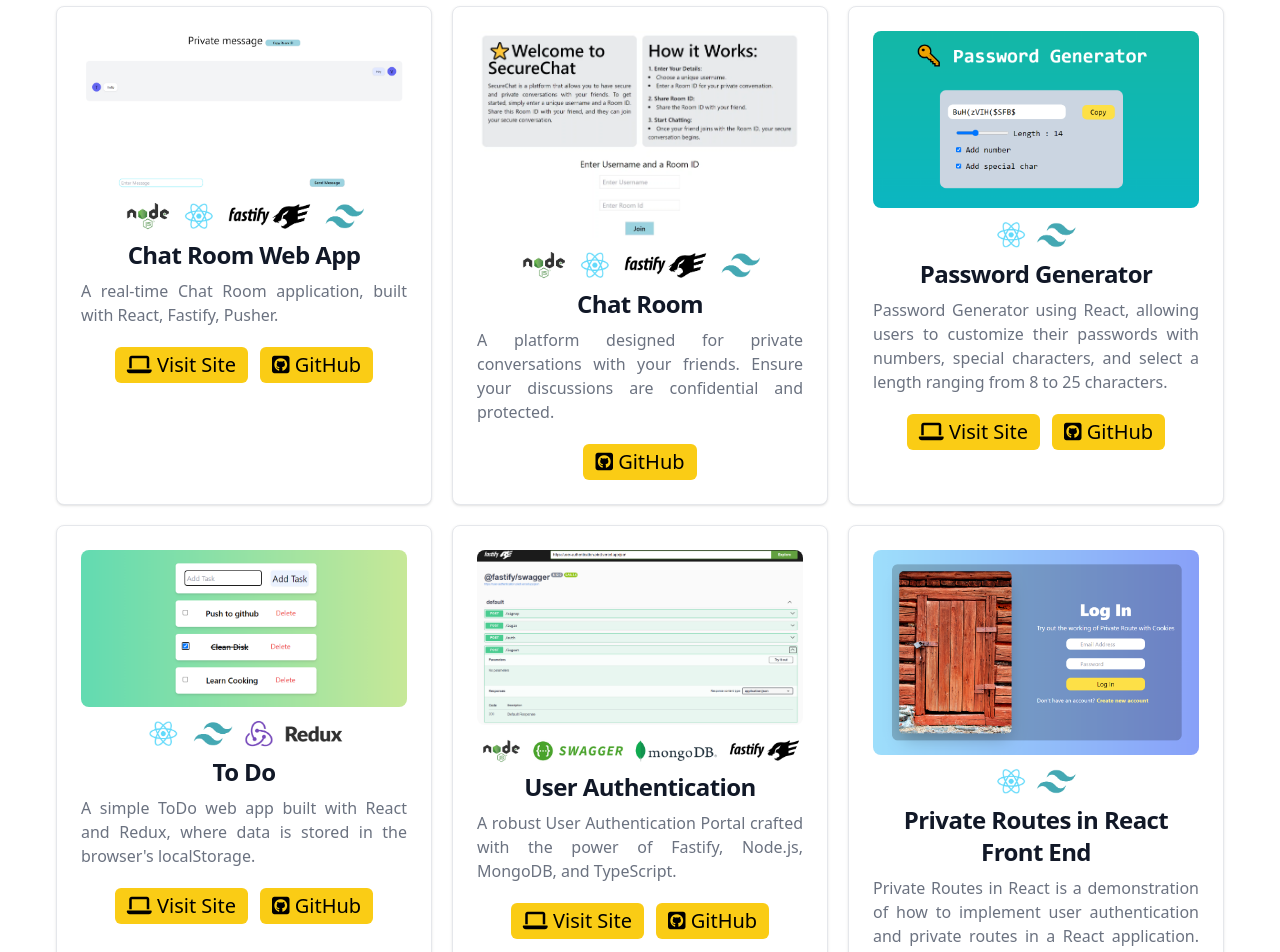
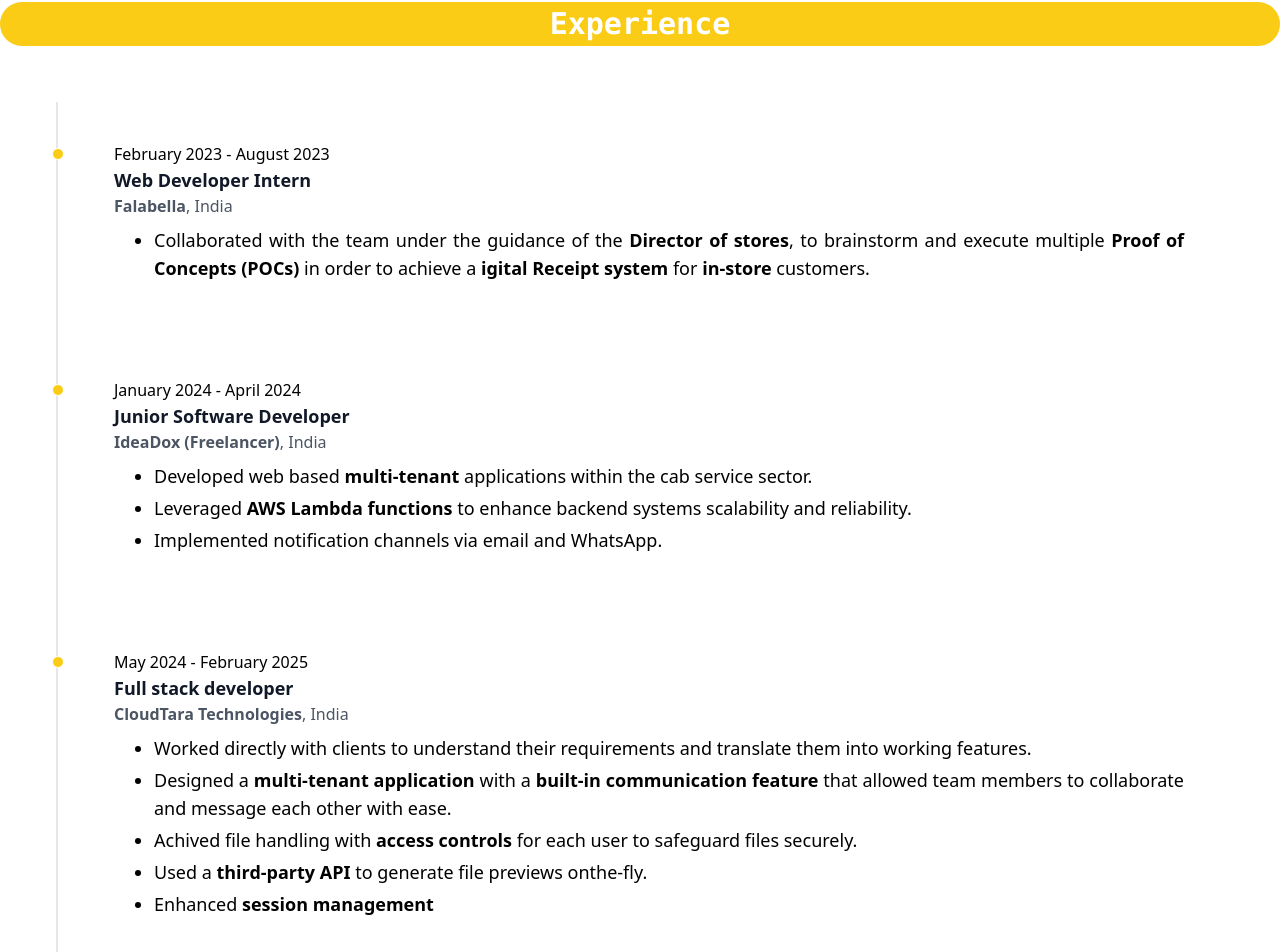
Before and after one commit to vishaltalukar66/portfolio, a React (Vite) app: page / in a window 1280 px wide. Shown: the part 1394-2346 px from the top of the page. Built offline with nearby package versions, Linux system fonts and the light colour scheme.

Commit message:
Updated portfolio

```diff
--- /dev/null
+++ b/src/components/Experience.tsx
@@ -0,0 +1,79 @@
+import React from "react";
+const experienceData = [
+  {
+    duration: "February 2023 - August 2023",
+    role: "Web Developer Intern",
+    company: "<b>Falabella</b>, India",
+    responsibilities: [
+      "Collaborated with the team under the guidance of the <b>Director of stores</b>, to brainstorm and execute multiple <b>Proof of Concepts (POCs)</b> in order to achieve a <b>igital Receipt system</b> for <b>in-store</b> customers.",
+    ],
+  },
+  {
+    duration: "January 2024 - April 2024",
+    role: "Junior Software Developer",
+    company: "<b>IdeaDox (Freelancer)</b>, India",
+    responsibilities: [
+      "Developed web based <b>multi-tenant</b> applications within the cab service sector.",
+      "Leveraged <b>AWS Lambda functions</b> to enhance backend systems scalability and reliability.",
+      "Implemented notification channels via email and WhatsApp.",
+    ],
+  },
+  {
+    duration: "May 2024 - February 2025",
+    role: "Full stack developer",
+    company: "<b>CloudTara Technologies</b>, India",
+    responsibilities: [
+      "Worked directly with clients to understand their requirements and translate them into working features.",
+      "Designed a <b>multi-tenant application</b> with a <b>built-in communication feature</b> that allowed team members to collaborate and message each other with ease.",
+      "Achived file handling with <b>access controls</b> for each user to safeguard files securely.",
+      "Used a <b>third-party API</b> to generate file previews onthe-fly.",
+      "Enhanced <b>session management</b>",
+    ],
+  },
+];
+
+type Experience = {
+  duration: string;
+  role: string;
+  company: string;
+  responsibilities: string[];
+};
+
+const ExperienceList: React.FC = () => {
+  return (
+    <ol className="relative  md:border-l-2 border-l-0  m-3 md:m-14 p-5">
+      {experienceData.reverse().map((item: Experience, index: number) => (
+        <li className="mb-10 ms-4 bg-white p-5 rounded-3xl" key={index}>
+          <div className="absolute w-3 h-3 bg-yellow-400 rounded-full mt-1.5 -start-1.5 border border-white hidden md:block" />
+          <time className="mb-1 font-normal leading-none text-md">
+            {item.duration}
+          </time>
+          <h3 className="text-lg font-semibold text-gray-900 ">{item.role}</h3>
+          <p className="mb-2 text-base font-normal text-gray-600 ">
+            <div
+              dangerouslySetInnerHTML={{
+                __html: item.company,
+              }}
+            />
+          </p>
+          <p className="mb-4 text-justify text-lg ml-5">
+            <ul className="list-disc pl-5 text-justify">
+              {item.responsibilities.map((point, idx) => (
+                <li key={idx} className="mb-1">
+                  <div
+                    dangerouslySetInnerHTML={{
+                      __html: point,
+                    }}
+                  />
+                  {/* {point} */}
+                </li>
+              ))}
+            </ul>
+          </p>
+        </li>
+      ))}
+    </ol>
+  );
+};
+
+export default ExperienceList;
--- a/src/components/Home.tsx
+++ b/src/components/Home.tsx
@@ -1,18 +1,17 @@
 import { Project } from "../utils/Project";
 import { Logos } from "./Logos";
 import photo from "../assets/photo.jpg";
-
-
+import ExperienceList from "./Experience";
 
 export const Home = () => {
   return (
-
     <>
-            <div id="home" className="flex flex-col items-center justify-center h-screen">
-
-                <div >
+      <div
+        id="home"
+        className="flex flex-col items-center justify-center h-screen"
+      >
+        <div>
           <img src={photo} alt="photo" className="rounded-full w-32 md:w-52" />
-
         </div>
 
         <div className="text-4xl p-5 text-white font-mono font-semibold">
@@ -29,51 +28,64 @@ export const Home = () => {
         <div className="text-center rounded-3xl font-mono font-semibold text-3xl p-1 mb-10 bg-yellow-400 text-white">
           Projects
         </div>
-                <div className="grid md:grid-cols-3 mt-4 pl-14 pr-14 gap-5 pb-5">
-
-
+        <div className="flex flex-wrap w-full gap-5 p-10 items-center justify-center">
           {Project.map((val, key) => {
-                        return (<div key={key} className=" p-6 bg-white border  border-gray-200 rounded-lg shadow ">
+            return (
+              <div
+                key={key}
+                className="p-5 bg-white rounded-3xl w-[400px] max-h-[500px] flex flex-col justify-between"
+              >
                 {/* project image */}
                 <div className=" mb-2">
-                                <img className="rounded-lg " src={val.banner} alt={val.title} />
+                  <img
+                    className="rounded-lg "
+                    src={val.banner}
+                    alt={val.title}
+                  />
                 </div>
                 {/* techstack */}
                 <div className="mt-3 mb-2">
-                                <img className="rounded-lg " src={val.techStackImg} alt={val.title} />
+                  <img
+                    className="rounded-lg "
+                    src={val.techStackImg}
+                    alt={val.title}
+                  />
                 </div>
                 {/* Title */}
-                            <h5 className="mb-2 text-2xl font-semibold tracking-tight text-gray-900 text-center">
+                <div className="mb-2 text-2xl font-semibold tracking-tight text-gray-900 text-center">
                   {val.title}
-                            </h5>
+                </div>
                 {/* Short Description */}
-                            <p className="mb-3 font-normal text-gray-500 text-justify">
+                <div className="mb-3 font-normal text-gray-500 text-justify">
                   {val.desc}
-                            </p>
+                </div>
                 {/* links */}
-                            <div className="mt-5 flex text-xl items-center justify-center gap-3">
-                                {val.live.isLive ? (<div>
+                <div className="pt-5  flex text-xl items-center justify-center gap-3">
+                  {val.live.isLive ? (
+                    <div>
                       <a href={val.live.link} target="_blank">
-                                        <button className="rounded-md p-1 pl-3 pr-3 bg-yellow-400 hover:bg-yellow-200"> <i className="fa-solid fa-laptop" /> Visit Site
+                        <button className="rounded-md p-1 pl-3 pr-3 bg-yellow-400 hover:bg-yellow-200">
+                          {" "}
+                          <i className="fa-solid fa-laptop" /> Visit Site
                         </button>
                       </a>
-                                </div>) : (<></>)}
-
+                    </div>
+                  ) : (
+                    <></>
+                  )}
 
                   <div>
                     <a href={val.github} target="_blank">
-                                        <button className="rounded-md bg-yellow-400 hover:bg-yellow-200 p-1 pl-3 pr-3 "> <i className="fa-brands fa-square-github" /> GitHub
+                      <button className="rounded-md bg-yellow-400 hover:bg-yellow-200 p-1 pl-3 pr-3 ">
+                        {" "}
+                        <i className="fa-brands fa-square-github" /> GitHub
                       </button>
-                                    </a></div>
+                    </a>
                   </div>
                 </div>
-                        )
+              </div>
+            );
           })}
-
-
-
-
-
         </div>
       </div>
       {/* experience */}
@@ -81,45 +93,9 @@ export const Home = () => {
         <div className="text-center rounded-3xl font-mono font-semibold text-3xl p-1 mb-10 bg-yellow-400 text-white">
           Experience
         </div>
-                <ol className="relative border-s m-14   p-5">
-                    <li className="mb-10 ms-4 bg-white p-5 rounded-lg">
-                        <div className="absolute w-3 h-3 bg-yellow-400 rounded-full mt-1.5 -start-1.5 border border-white " />
-                        <time className="mb-1 font-normal leading-none text-md">
-                            February 2023 - August 2023
-                        </time>
-                        <h3 className="text-lg font-semibold text-gray-900 ">
-                            Web Developer Intern
-                        </h3>
-                        <p className="mb-2 text-base font-normal text-gray-600 ">
-                            Falabella, Bengaluru
-                        </p>
-                        <p className="mb-4 text-justify text-lg">
-                            <ul className="list-disc pl-5 text-justify">
-                                <li>
-                                    Developed and implemented a user-friendly Digital Receipt System for in-store customers, enhancing their shopping
-                                    experience.
-                                </li>
-                                <li>
-                                    Planned and engineered RESTful web services to manipulate dynamic datasets.
-                                </li>
-                                <li>
-                                    Collaborated with the team on multiple Proof of Concept (POC) projects.
-                                </li>
-                                <li>
-                                    Performed unit testing of web applications, achieving test coverage between 80 - 95%.
-                                </li>
-                            </ul>
 
-
-
-                        </p>
-
-                    </li>
-
-                </ol>
-
+        <ExperienceList />
       </div>
-
     </>
   );
-}
+};
--- a/src/components/Logos.tsx
+++ b/src/components/Logos.tsx
@@ -3,27 +3,21 @@ export const Logos = () => {
     <>
       <div className="grid grid-cols-3 gap-10 mt-4">
         <div className="hover:text-amber-200 text-yellow-400">
-                    <a href="https://github.com/vishaltalukar66">
-
+          <a href="https://github.com/vishaltalukar66" target="_blank">
             <i className="fa-brands fa-square-github fa-2xl" />
           </a>
         </div>
         <div className="hover:text-amber-200 text-yellow-400">
-                    <a href="https://www.linkedin.com/in/vishaltalukar/">
-
+          <a href="https://www.linkedin.com/in/vishaltalukar/" target="_blank">
             <i className="fa-brands fa-linkedin fa-2xl" />
           </a>
         </div>
         <div className="hover:text-amber-200 text-yellow-400">
-                    <a href="mailto:vishaltalukar66@gmail.com">
+          <a href="mailto:vishaltalukar1@outlook.com">
             <i className="fa-solid fa-envelope fa-2xl" />
           </a>
         </div>
-
-
-
-
       </div>
     </>
-    )
-}
+  );
+};
--- a/src/utils/Project.ts
+++ b/src/utils/Project.ts
@@ -1,45 +1,32 @@
 import { ProjectInterface } from "./Interface/ProjectInterface";
-import chat_room from "../assets/projects/chat_room.png";
 import chat_room_t from "../assets/projects/chat_room_t.png";
-import curr_convertor from "../assets/projects/curr_convertor.png";
-import pass_gen from "../assets/projects/pass_gen.png";
-import pass_gen_t from "../assets/projects/pass_gen_t.png";
-import private_routes from "../assets/projects/private_routes.png";
-import todo from "../assets/projects/todo.png";
-import todo_t from "../assets/projects/todo_t.png";
 import chat_pusher from "../assets/projects/chat_pusher.png";
 import webrtc_t from "../assets/projects/webrtc_t.png";
-import user_auth from "../assets/projects/user_auth.png";
-import user_auth_t from "../assets/projects/user_auth_t.png";
 import webSS from "../assets/projects/webSS.png";
-import nextb from "../assets/projects/nextb.png";
-import nextss from "../assets/projects/nextss.png";
-import techSecure from "../assets/projects/techSecure.png";
-import secureSS from "../assets/projects/secureSS.png";
 
 export const Project: ProjectInterface[] = [
-    {
-        banner: secureSS,
-        techStackImg: techSecure,
-        title: "Secure Image Storage",
-        desc: "This project enables users to securely store and manage images by leveraging the power of Amazon S3 (Simple Storage Service). It incorporates user authentication to ensure data privacy and employs signed URLs for controlled access to images.",
-        live: {
-            isLive: true,
-            link: "https://secure-image-storage.vercel.app"
-        },
-        github: "https://github.com/vishaltalukar66/secure-image-storage"
-    },
-    {
-        banner: nextss,
-        techStackImg: nextb,
-        title: "NextJs Basic Authentication Web App",
-        desc: "This web application, built using Next.js and MongoDB, provides essential features for user authentication and account management. ",
-        live: {
-            isLive: true,
-            link: "https://nextjs-auth-web-app.vercel.app/"
-        },
-        github: "https://github.com/vishaltalukar66/nextjs-auth-web-app"
-    },
+    // TODO : // {
+    //     banner: secureSS,
+    //     techStackImg: techSecure,
+    //     title: "Secure Image Storage",
+    //     desc: "This project enables users to securely store and manage images by leveraging the power of Amazon S3 (Simple Storage Service). It incorporates user authentication to ensure data privacy and employs signed URLs for controlled access to images.",
+    //     live: {
+    //         isLive: true,
+    //         link: "https://secure-image-storage.vercel.app"
+    //     },
+    //     github: "https://github.com/vishaltalukar66/secure-image-storage"
+    // },
+    // {
+    //     banner: nextss,
+    //     techStackImg: nextb,
+    //     title: "NextJs Basic Authentication Web App",
+    //     desc: "This web application, built using Next.js and MongoDB, provides essential features for user authentication and account management. ",
+    //     live: {
+    //         isLive: true,
+    //         link: "https://nextjs-auth-web-app.vercel.app/"
+    //     },
+    //     github: "https://github.com/vishaltalukar66/nextjs-auth-web-app"
+    // },
     {
         banner: webSS,
         techStackImg: webrtc_t,
@@ -62,88 +49,88 @@ export const Project: ProjectInterface[] = [
         },
         github: "https://github.com/vishaltalukar66/chat_web_app"
     },
-    {
-        banner: chat_room,
-        techStackImg: chat_room_t,
-        title: "Chat Room",
-        desc: "A platform designed for private conversations with your friends. Ensure your discussions are confidential and protected.",
-        live: {
-            isLive: false,
-            link: ""
-        },
-        github: "https://github.com/vishaltalukar66/Chat-Room"
-    },
-    {
-        banner: pass_gen,
-        techStackImg: pass_gen_t,
-        title: "Password Generator",
-        desc: "Password Generator using React, allowing users to customize their passwords with numbers, special characters, and select a length ranging from 8 to 25 characters.",
-        live: {
-            isLive: true,
-            link: "https://vishaltalukar66.github.io/password_generator/"
-        },
-        github: "https://github.com/vishaltalukar66/password_generator"
-    },
-    {
-        banner: todo,
-        techStackImg: todo_t,
-        title: "To Do",
-        desc: "A simple ToDo web app built with React and Redux, where data is stored in the browser's localStorage.",
-        live: {
-            isLive: true,
-            link: "https://todo-using-redux-react.vercel.app/"
-        },
-        github: "https://github.com/vishaltalukar66/todo-using-Redux-React"
-    },
+    // {
+    //     banner: chat_room,
+    //     techStackImg: chat_room_t,
+    //     title: "Chat Room",
+    //     desc: "A platform designed for private conversations with your friends. Ensure your discussions are confidential and protected.",
+    //     live: {
+    //         isLive: false,
+    //         link: ""
+    //     },
+    //     github: "https://github.com/vishaltalukar66/Chat-Room"
+    // },
+    // {
+    //     banner: pass_gen,
+    //     techStackImg: pass_gen_t,
+    //     title: "Password Generator",
+    //     desc: "Password Generator using React, allowing users to customize their passwords with numbers, special characters, and select a length ranging from 8 to 25 characters.",
+    //     live: {
+    //         isLive: true,
+    //         link: "https://vishaltalukar66.github.io/password_generator/"
+    //     },
+    //     github: "https://github.com/vishaltalukar66/password_generator"
+    // },
+    // {
+    //     banner: todo,
+    //     techStackImg: todo_t,
+    //     title: "To Do",
+    //     desc: "A simple ToDo web app built with React and Redux, where data is stored in the browser's localStorage.",
+    //     live: {
+    //         isLive: true,
+    //         link: "https://todo-using-redux-react.vercel.app/"
+    //     },
+    //     github: "https://github.com/vishaltalukar66/todo-using-Redux-React"
+    // },
 
-    {
-        banner: user_auth,
-        techStackImg: user_auth_t,
-        title: "User Authentication",
-        desc: "A robust User Authentication Portal crafted with the power of Fastify, Node.js, MongoDB, and TypeScript.",
-        live: {
-            isLive: true,
-            link: "https://user-authentication-pied.vercel.app/"
-        },
-        github: "https://github.com/vishaltalukar66/user_authentication"
-    },
+    // {
+    //     banner: user_auth,
+    //     techStackImg: user_auth_t,
+    //     title: "User Authentication",
+    //     desc: "A robust User Authentication Portal crafted with the power of Fastify, Node.js, MongoDB, and TypeScript.",
+    //     live: {
+    //         isLive: true,
+    //         link: "https://user-authentication-pied.vercel.app/"
+    //     },
+    //     github: "https://github.com/vishaltalukar66/user_authentication"
+    // },
 
 
-    {
-        banner: private_routes,
-        techStackImg: pass_gen_t,
-        title: "Private Routes in React Front End",
-        desc: "Private Routes in React is a demonstration of how to implement user authentication and private routes in a React application. With this setup, users can log in, verify their cookies, and access confidential data once authenticated.",
-        live: {
-            isLive: true,
-            link: "https://private-route-navy.vercel.app/"
-        },
-        github: "https://github.com/vishaltalukar66/private_route"
-    },
+    // {
+    //     banner: private_routes,
+    //     techStackImg: pass_gen_t,
+    //     title: "Private Routes in React Front End",
+    //     desc: "Private Routes in React is a demonstration of how to implement user authentication and private routes in a React application. With this setup, users can log in, verify their cookies, and access confidential data once authenticated.",
+    //     live: {
+    //         isLive: true,
+    //         link: "https://private-route-navy.vercel.app/"
+    //     },
+    //     github: "https://github.com/vishaltalukar66/private_route"
+    // },
 
 
-    {
-        banner: private_routes,
-        techStackImg: "user_auth_t",
-        title: "Private Routes in React Back End",
-        desc: "Private Routes in React is a demonstration of how to implement user authentication and private routes in a React application. With this setup, users can log in, verify their cookies, and access confidential data once authenticated.",
-        live: {
-            isLive: false,
-            link: ""
-        },
-        github: "https://github.com/vishaltalukar66/private_route_backend"
-    },
+    // {
+    //     banner: private_routes,
+    //     techStackImg: "user_auth_t",
+    //     title: "Private Routes in React Back End",
+    //     desc: "Private Routes in React is a demonstration of how to implement user authentication and private routes in a React application. With this setup, users can log in, verify their cookies, and access confidential data once authenticated.",
+    //     live: {
+    //         isLive: false,
+    //         link: ""
+    //     },
+    //     github: "https://github.com/vishaltalukar66/private_route_backend"
+    // },
 
-    {
-        banner: curr_convertor,
-        techStackImg: pass_gen_t,
-        title: "Currency Converter",
-        desc: "Private Routes in React is a demonstration of how to implement user authentication and private routes in a React application. With this setup, users can log in, verify their cookies, and access confidential data once authenticated.",
-        live: {
-            isLive: true,
-            link: "https://currency-converter-nine-iota.vercel.app/"
-        },
-        github: "https://github.com/vishaltalukar66/currency_converter"
-    },
+    // {
+    //     banner: curr_convertor,
+    //     techStackImg: pass_gen_t,
+    //     title: "Currency Converter",
+    //     desc: "Private Routes in React is a demonstration of how to implement user authentication and private routes in a React application. With this setup, users can log in, verify their cookies, and access confidential data once authenticated.",
+    //     live: {
+    //         isLive: true,
+    //         link: "https://currency-converter-nine-iota.vercel.app/"
+    //     },
+    //     github: "https://github.com/vishaltalukar66/currency_converter"
+    // },
 
 ];
```
Also changed, not shown: src/components/Nav.tsx (+100 -27 lines), src/assets/photo.jpg, 1 other file (tests, documents, lock files or other folders). Lines whose indentation alone changed are shown as unchanged.
